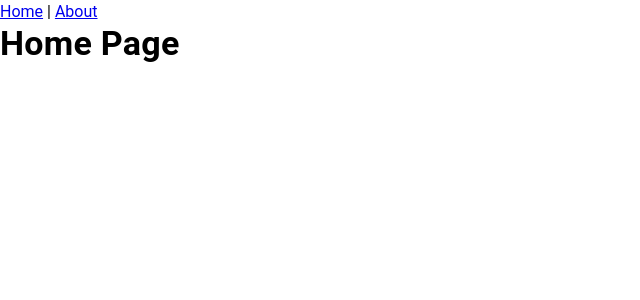
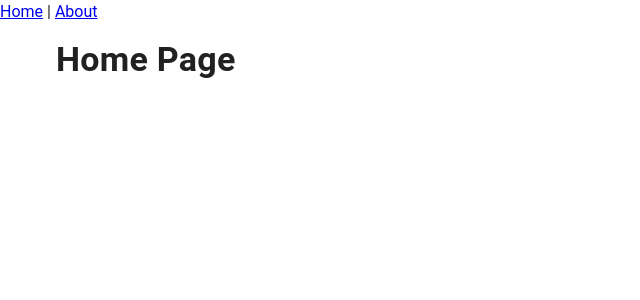
Before and after one commit to betogroo/nuxt-4-base, a Nuxt app: page / in a window 1280 px wide. Shown: the top 300 px of the page, without its empty margins (0-640 px from the left). Built offline with nearby package versions, Linux system fonts and the light colour scheme.

Commit message:
feat: add vuetify page structure

```diff
--- a/app/layouts/default.vue
+++ b/app/layouts/default.vue
@@ -1,7 +1,11 @@
 
 <template>
-    <div>
+    <v-app>
         <NavBar />
-        <slot />
-    </div>
+        <v-main>
+            <v-container>
+                <slot />
+            </v-container>
+        </v-main>
+    </v-app>
 </template>
```
